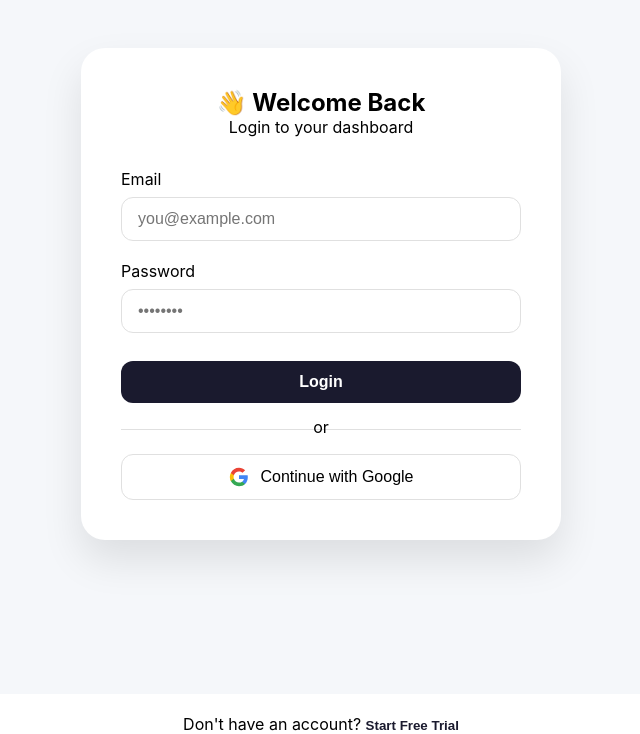
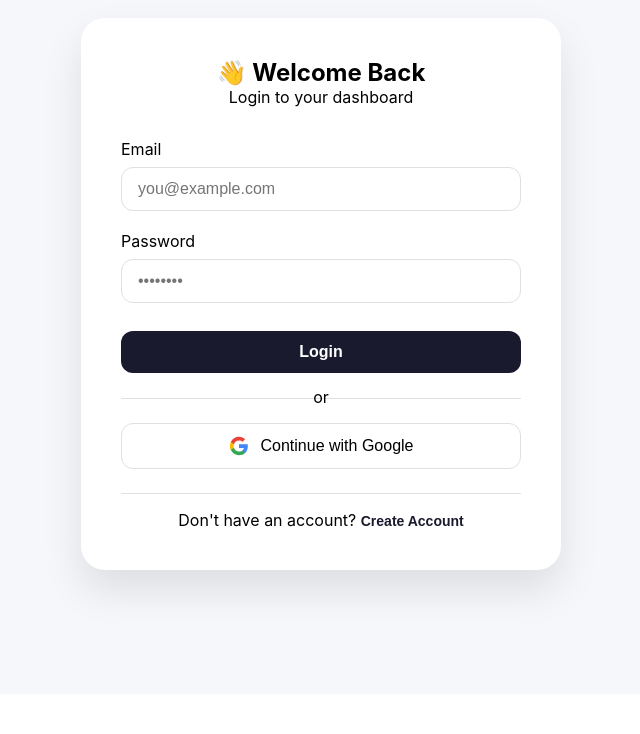
Before and after one commit to khaleelkreates/dunning-dashboard, a React (Create React App) app: page / in a window 1280 px wide. Shown: the part 106-840 px from the top of the page, without its empty margins (319-959 px from the left). After the commit the page ends 800 px from the top, so only its background shows below. Built offline with nearby package versions, Linux system fonts and the light colour scheme.

Commit message:
Add login/signup toggle and fix scopes

```diff
--- a/src/App.js
+++ b/src/App.js
@@ -1,3 +1,4 @@
+// src/App.js
 import React, { useState, useEffect } from 'react'
 import { supabase } from './supabaseClient'
 import Signup from './Signup'
@@ -18,31 +19,23 @@ function App() {
 
   // Handle hash fragment redirect (for OAuth callback)
   useEffect(() => {
-    // Check if there's a hash fragment with access_token
     if (window.location.hash && window.location.hash.includes('access_token')) {
-      // Redirect to callback page with the hash
       window.location.href = '/auth/callback' + window.location.hash
     }
   }, [])
 
   // Check session and auth changes
   useEffect(() => {
-    // Skip auth check if on callback page (callback handles it)
     if (isCallback) return
 
-    // Check if user is already logged in
     supabase.auth.getSession().then(({ data: { session } }) => {
       setUser(session?.user ?? null)
     })
 
-    // Listen for auth changes
-    const {
-      data: { subscription },
-    } = supabase.auth.onAuthStateChange((_event, session) => {
+    const { data: { subscription } } = supabase.auth.onAuthStateChange((_event, session) => {
       setUser(session?.user ?? null)
     })
 
-    // Cleanup
     return () => {
       if (subscription) {
         subscription.unsubscribe()
@@ -50,7 +43,7 @@ function App() {
     }
   }, [isCallback])
 
-  // Show callback page
+  // Show callback page (Google OAuth)
   if (isCallback) {
     return <AuthCallback />
   }
@@ -60,50 +53,13 @@ function App() {
     return <Dashboard user={user} onLogout={() => setUser(null)} />
   }
 
-  // Show auth pages
+  // Show signup page
   if (showSignup) {
-    return (
-      <div>
-        <Signup />
-        <p style={{ textAlign: 'center', marginTop: 20 }}>
-          Already have an account?{' '}
-          <button
-            onClick={() => setShowSignup(false)}
-            style={{
-              background: 'none',
-              border: 'none',
-              color: '#1a1a2e',
-              cursor: 'pointer',
-              fontWeight: 'bold',
-            }}
-          >
-            Login
-          </button>
-        </p>
-      </div>
-    )
+    return <Signup onSwitchToLogin={() => setShowSignup(false)} />
   }
 
-  return (
-    <div>
-      <Login onLogin={(user) => setUser(user)} />
-      <p style={{ textAlign: 'center', marginTop: 20 }}>
-        Don't have an account?{' '}
-        <button
-          onClick={() => setShowSignup(true)}
-          style={{
-            background: 'none',
-            border: 'none',
-            color: '#1a1a2e',
-            cursor: 'pointer',
-            fontWeight: 'bold',
-          }}
-        >
-          Start Free Trial
-        </button>
-      </p>
-    </div>
-  )
+  // Show login page
+  return <Login onLogin={(user) => setUser(user)} onSwitchToSignup={() => setShowSignup(true)} />
 }
 
 export default App
--- a/src/Login.js
+++ b/src/Login.js
@@ -2,7 +2,7 @@
 import React, { useState } from 'react'
 import { supabase } from './supabaseClient'
 
-export default function Login({ onLogin }) {
+export default function Login({ onLogin, onSwitchToSignup }) {
   const [email, setEmail] = useState('')
   const [password, setPassword] = useState('')
   const [loading, setLoading] = useState(false)
@@ -38,8 +38,7 @@ export default function Login({ onLogin }) {
           'https://www.googleapis.com/auth/spreadsheets',
           'https://www.googleapis.com/auth/drive.file',
           'https://www.googleapis.com/auth/script.projects',
-          'https://www.googleapis.com/auth/script.deployments',
-          'https://www.googleapis.com/auth/script.scriptapp'
+          'https://www.googleapis.com/auth/script.deployments'
         ].join(' '),
         redirectTo: `${window.location.origin}/auth/callback`
       }
@@ -102,6 +101,11 @@ export default function Login({ onLogin }) {
         </button>
 
         {message && <p style={styles.errorMsg}>{message}</p>}
+
+        {/* New: Create Account Link */}
+        <div style={styles.signupPrompt}>
+          <p>Don't have an account? <button onClick={onSwitchToSignup} style={styles.signupBtn}>Create Account</button></p>
+        </div>
       </div>
     </div>
   )
@@ -189,4 +193,18 @@ const styles = {
     textAlign: 'center',
     marginTop: '20px',
   },
+  signupPrompt: {
+    textAlign: 'center',
+    marginTop: '24px',
+    paddingTop: '16px',
+    borderTop: '1px solid #e0e0e0',
+  },
+  signupBtn: {
+    background: 'none',
+    border: 'none',
+    color: '#1a1a2e',
+    cursor: 'pointer',
+    fontWeight: 'bold',
+    fontSize: '14px',
+  },
 }
--- a/src/Signup.js
+++ b/src/Signup.js
@@ -2,7 +2,7 @@
 import React, { useState } from 'react'
 import { supabase } from './supabaseClient'
 
-export default function Signup() {
+export default function Signup({ onSwitchToLogin }) {
   const [email, setEmail] = useState('')
   const [password, setPassword] = useState('')
   const [businessName, setBusinessName] = useState('')
@@ -56,8 +56,7 @@ export default function Signup() {
           'https://www.googleapis.com/auth/spreadsheets',
           'https://www.googleapis.com/auth/drive.file',
           'https://www.googleapis.com/auth/script.projects',
-          'https://www.googleapis.com/auth/script.deployments',
-          'https://www.googleapis.com/auth/script.scriptapp'
+          'https://www.googleapis.com/auth/script.deployments'
         ].join(' '),
         redirectTo: `${window.location.origin}/auth/callback`
       }
@@ -131,6 +130,16 @@ export default function Signup() {
         </button>
 
         {message && <p style={message.includes('✅') ? styles.successMsg : styles.errorMsg}>{message}</p>}
+
+        {/* Add login link */}
+        <div style={styles.loginPrompt}>
+          <p>
+            Already have an account?{' '}
+            <button onClick={onSwitchToLogin} style={styles.loginBtn}>
+              Login
+            </button>
+          </p>
+        </div>
       </div>
     </div>
   )
@@ -229,6 +238,20 @@ const styles = {
     textAlign: 'center',
     marginTop: '20px',
   },
+  loginPrompt: {
+    textAlign: 'center',
+    marginTop: '24px',
+    paddingTop: '16px',
+    borderTop: '1px solid #e0e0e0',
+  },
+  loginBtn: {
+    background: 'none',
+    border: 'none',
+    color: '#1a1a2e',
+    cursor: 'pointer',
+    fontWeight: 'bold',
+    fontSize: '14px',
+  },
 }
 
 // Add input focus effect
```
